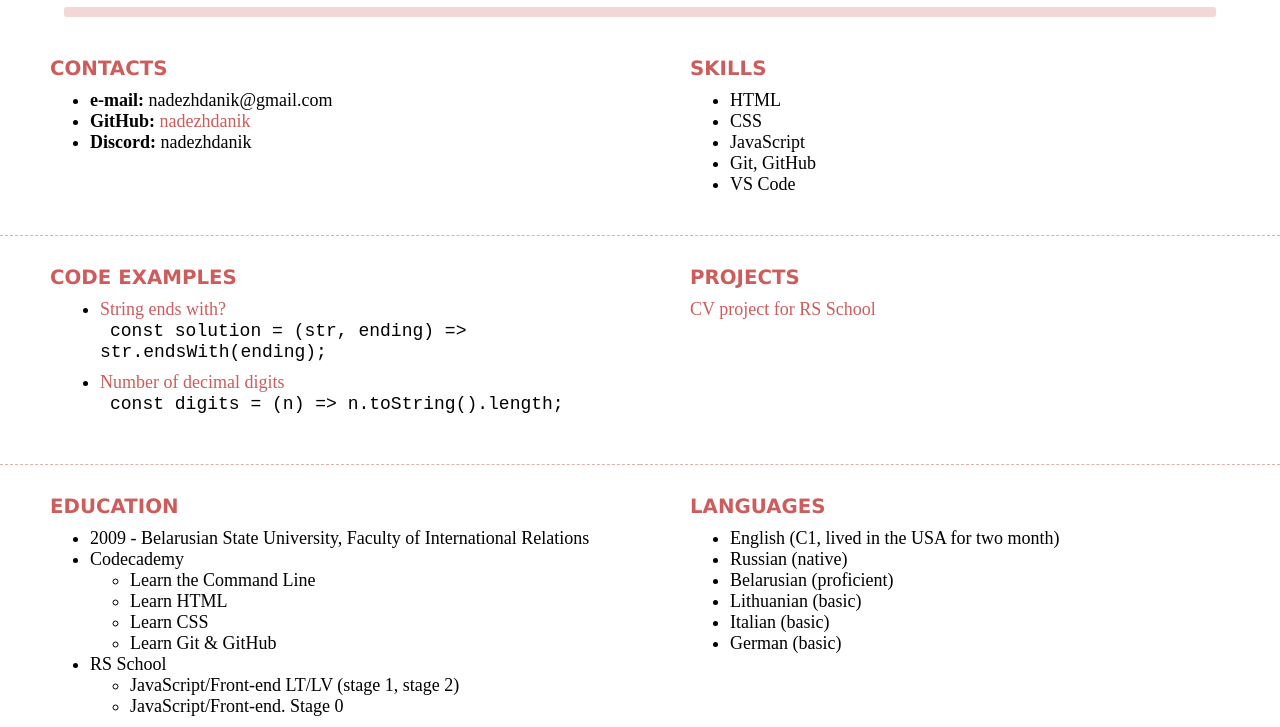
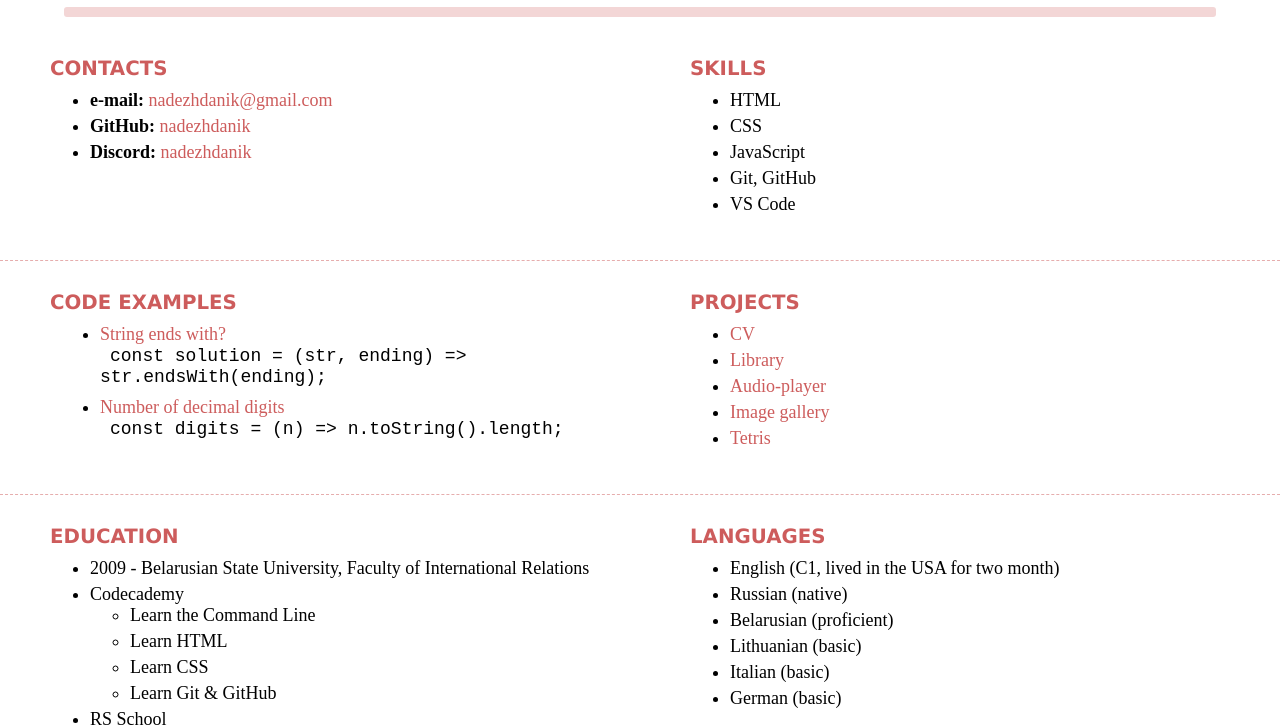
Before and after one commit to nadezhdanik/rsschool-cv, a plain HTML site: page index.html in a window 1280 px wide. Shown: the part 447-1174 px from the top of the page. Drawn offline with Linux system fonts and the light colour scheme.

Commit message:
feat: add links to contacts and new projects

```diff
--- a/index.html
+++ b/index.html
@@ -1,11 +1,13 @@
 <!DOCTYPE html>
 <html lang="en">
+
 <head>
   <meta charset="UTF-8">
   <meta name="viewport" content="width=device-width, initial-scale=1.0">
   <title>CV nadezhdanik</title>
   <link rel="stylesheet" href="style.css">
 </head>
+
 <body>
   <header class="header">
     <div class="container">
@@ -34,17 +36,24 @@
         </div>
         <div class="wrapper-about">
           <p class="text">Hi! I am studying hard at RS School.</p>
-          <p class="text">My goal is to finish the JS/FE course, get full understanding of the topics covered, become a worthy specialist in the field. While I’m at it, I’d like to perfect my time-management skills for future work-related projects. The priority is to meet all the deadlines for the tasks and deliver quality work during all stages.</p>
-          <p class="text">My strong points are attention to detail, adaptability, interpersonal skills, fluent English. I strive to learn something new everyday and further develop myself.</p>
+          <p class="text">My goal is to finish the JS/FE course, get full understanding of the topics covered, become a
+            worthy specialist in the field. While I’m at it, I’d like to perfect my time-management skills for future
+            work-related projects. The priority is to meet all the deadlines for the tasks and deliver quality work
+            during all stages.</p>
+          <p class="text">My strong points are attention to detail, adaptability, interpersonal skills, fluent English.
+            I strive to learn something new everyday and further develop myself.</p>
         </div>
       </section>
       <div class="line"></div>
       <section class="section contacts" id="contacts">
         <h2 class="section-title">CONTACTS</h2>
         <ul class="list">
-            <li class="contacts-item"><span class="bold">e-mail: </span>nadezhdanik@gmail.com</li>
-            <li class="contacts-item"><span class="bold">GitHub: </span><a class="link" href="https://github.com/nadezhdanik">nadezhdanik</a></li>
-            <li class="contacts-item"><span class="bold">Discord: </span>nadezhdanik</li>
+          <li class="list-item"><span class="bold">e-mail: </span><a class="link"
+              href="mailto:nadezhdanik@gmail.com">nadezhdanik@gmail.com</a></li>
+          <li class="list-item"><span class="bold">GitHub: </span><a class="link"
+              href="https://github.com/nadezhdanik">nadezhdanik</a></li>
+          <li class="list-item"><span class="bold">Discord: </span><a class="link"
+              href="https://discordapp.com/users/1017360742476951554/">nadezhdanik</a></li>
         </ul>
       </section>
       <section class="section skills" id="skills">
@@ -72,24 +81,30 @@
       </section>
       <section class="section projects" id="projects">
         <h2 class="section-title">PROJECTS</h2>
-          <a href="https://nadezhdanik.github.io/rsschool-cv/cv" class="link">CV project for RS School</a>
+        <ul class="list">
+          <li class="list-item"><a href="https://nadezhdanik.github.io/rsschool-cv/cv" class="link">CV</a></li>
+          <li class="list-item"><a href="https://nadezhdanik.github.io/library" class="link">Library</a></li>
+          <li class="list-item"><a href="https://nadezhdanik.github.io/audio-player" class="link">Audio-player</a></li>
+          <li class="list-item"><a href="https://nadezhdanik.github.io/image-galery" class="link">Image gallery</a></li>
+          <li class="list-item"><a href="https://nadezhdanik.github.io/random-game" class="link">Tetris</a></li>
+        </ul>
       </section>
       <section class="section education" id="education">
         <h2 class="section-title">Education</h2>
         <ul>
-          <li>2009 - Belarusian State University, Faculty of International Relations</li>
-          <li> Codecademy
+          <li class="list-item">2009 - Belarusian State University, Faculty of International Relations</li>
+          <li class="list-item"> Codecademy
             <ul>
-              <li>Learn the Command Line</li>
-              <li>Learn HTML</li>
-              <li>Learn CSS</li>
-              <li>Learn Git & GitHub</li>
+              <li class="list-item">Learn the Command Line</li>
+              <li class="list-item">Learn HTML</li>
+              <li class="list-item">Learn CSS</li>
+              <li class="list-item">Learn Git & GitHub</li>
             </ul>
           </li>
-          <li> RS School
+          <li class="list-item"> RS School
             <ul>
-              <li>JavaScript/Front-end LT/LV (stage 1, stage 2)</li>
-              <li>JavaScript/Front-end. Stage 0</li>
+              <li class="list-item">JavaScript/Front-end LT/LV (stage 1, stage 2)</li>
+              <li class="list-item">JavaScript/Front-end. Stage 0</li>
             </ul>
           </li>
         </ul>
@@ -97,12 +112,12 @@
       <section class="section languages" id="languages">
         <h2 class="section-title">Languages</h2>
         <ul>
-          <li>English (C1, lived in the USA for two month)</li>
-          <li>Russian (native)</li>
-          <li>Belarusian (proficient)</li>
-          <li>Lithuanian (basic)</li>
-          <li>Italian (basic)</li>
-          <li>German (basic)</li>
+          <li class="list-item">English (C1, lived in the USA for two month)</li>
+          <li class="list-item">Russian (native)</li>
+          <li class="list-item">Belarusian (proficient)</li>
+          <li class="list-item">Lithuanian (basic)</li>
+          <li class="list-item">Italian (basic)</li>
+          <li class="list-item">German (basic)</li>
         </ul>
       </section>
     </div>
@@ -114,4 +129,5 @@
     </div>
   </footer>
 </body>
+
 </html>
--- a/style.css
+++ b/style.css
@@ -121,6 +121,10 @@ body {
   margin: 10px;
 }
 
+.list-item {
+  margin-bottom: 5px;
+}
+
 .footer-container {
   display: flex;
   justify-content: space-between;
```
Also changed, not shown: 1 other file. Lines whose indentation alone changed are shown as unchanged.
